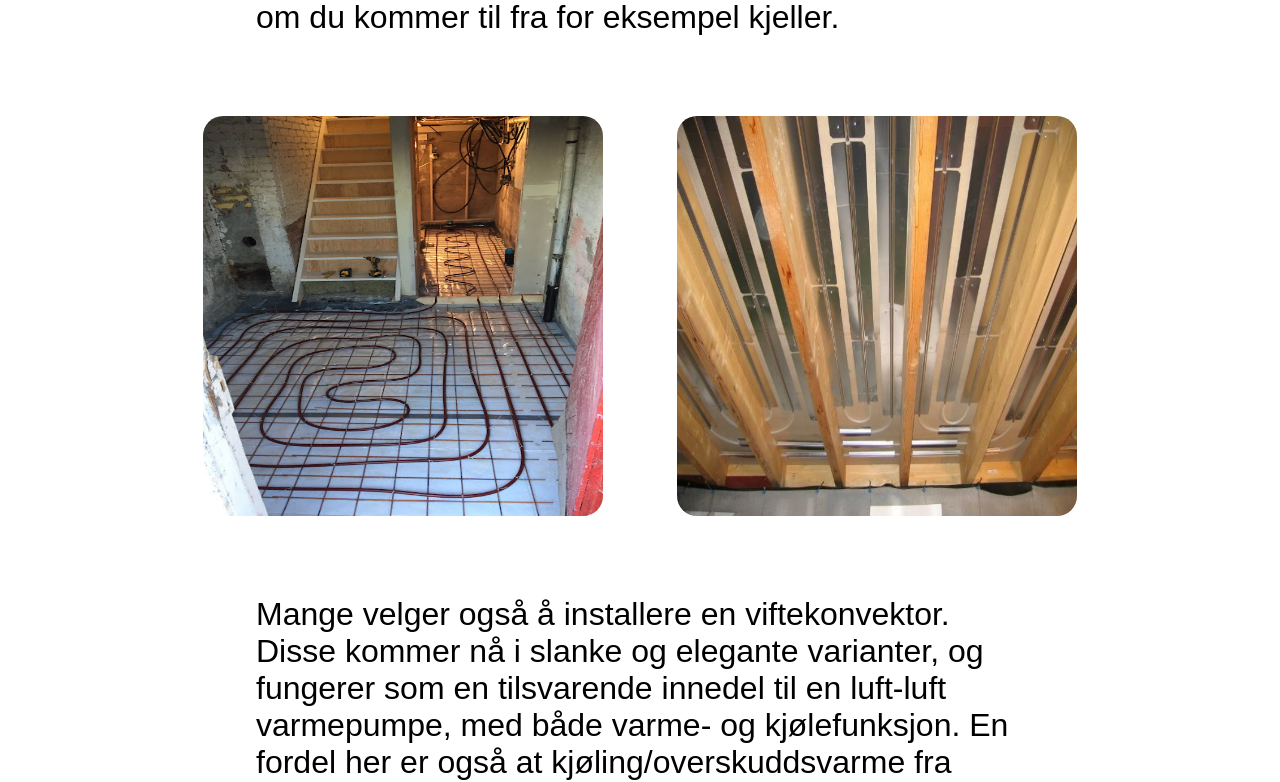
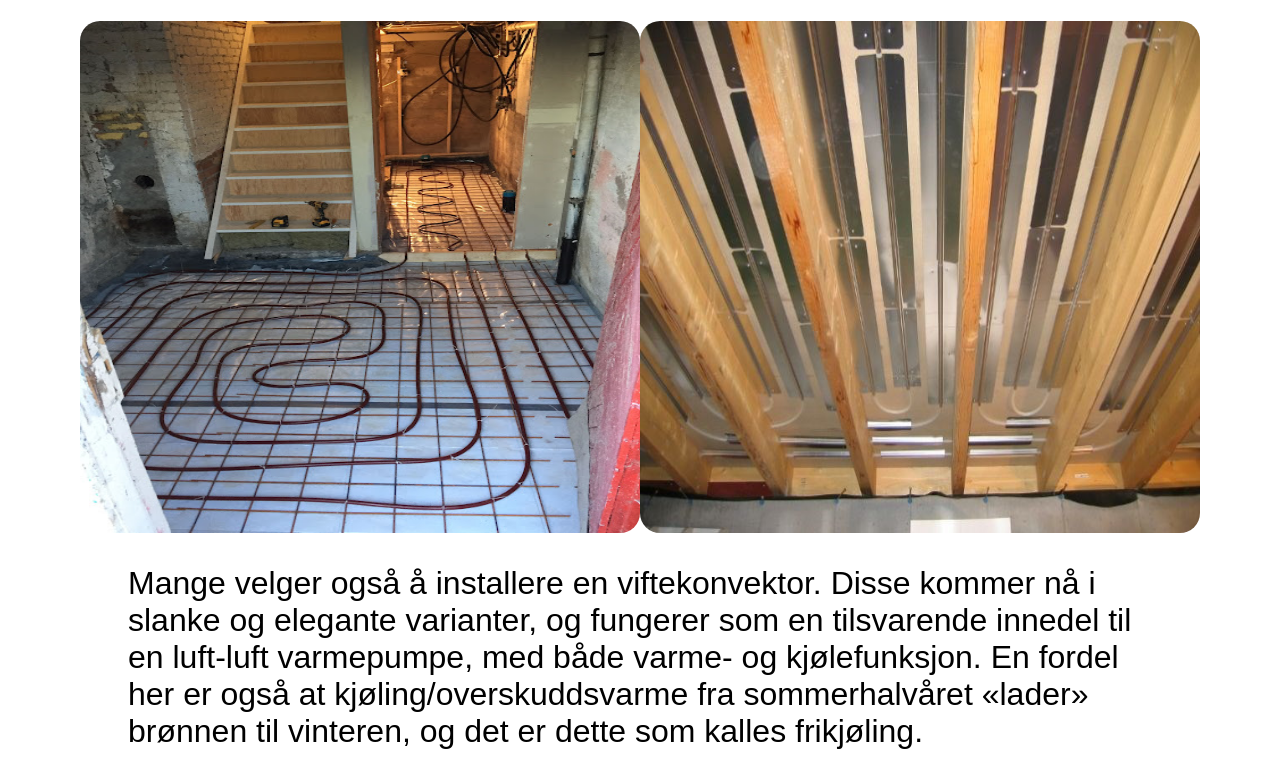
Before and after one commit to joar1/igrunn, a React (Create React App) app: page /tilgjenglig in a window 1280 px wide. Shown: the part 627-1409 px from the top of the page. Built offline with nearby package versions, Linux system fonts and the light colour scheme.

Commit message:
availabilty

```diff
--- a/src/pages/Availability.jsx
+++ b/src/pages/Availability.jsx
@@ -8,38 +8,38 @@ function Availability() {
 	return (
 		<>
 			<Navbar />
+			<AvailabilityContainer>
+				{' '}
 				<HeaderH1>Passer dette min bolig?</HeaderH1>
-
 				<StyledParagraph>
-				For å benytte seg av grunnvarme gir det mest mening om du har vannbåren
-				varme installert- som gir stabil og behagelig innetemperatur i hele
-				rommet. Vannbåren varme er følgelig lettere å implementere under
-				planleggingen av nybygg - dersom du ikke er så heldig at du allerede har
-				dette i ditt eksisterende bygg. Men, det er fullt mulig å installere
-				vannbåren varme under renovering (om du er litt nevenyttig), og klarer
-				du ikke dette selv kan vi hjelpe deg med prosessen. Se her hvordan det
-				kan gjøres, enten ved utskiftning av gulv, eller ved å installere fra
-				undersiden om du kommer til fra for eksempel kjeller.
+					For å benytte seg av grunnvarme gir det mest mening om du har
+					vannbåren varme installert- som gir stabil og behagelig innetemperatur
+					i hele rommet. Vannbåren varme er følgelig lettere å implementere
+					under planleggingen av nybygg - dersom du ikke er så heldig at du
+					allerede har dette i ditt eksisterende bygg. Men, det er fullt mulig å
+					installere vannbåren varme under renovering (om du er litt
+					nevenyttig), og klarer du ikke dette selv kan vi hjelpe deg med
+					prosessen. Se her hvordan det kan gjøres, enten ved utskiftning av
+					gulv, eller ved å installere fra undersiden om du kommer til fra for
+					eksempel kjeller.
 				</StyledParagraph>
-
 				<ImageContainer>
 					<img src={Bilde6} alt='#' />
 					<img src={Bilde7} alt='#' />
 				</ImageContainer>
-
 				<StyledParagraph>
 					Mange velger også å installere en viftekonvektor. Disse kommer nå i
-				slanke og elegante varianter, og fungerer som en tilsvarende innedel til
-				en luft-luft varmepumpe, med både varme- og kjølefunksjon. En fordel her
-				er også at kjøling/overskuddsvarme fra sommerhalvåret «lader» brønnen
-				til vinteren, og det er dette som kalles frikjøling.
+					slanke og elegante varianter, og fungerer som en tilsvarende innedel
+					til en luft-luft varmepumpe, med både varme- og kjølefunksjon. En
+					fordel her er også at kjøling/overskuddsvarme fra sommerhalvåret
+					«lader» brønnen til vinteren, og det er dette som kalles frikjøling.
 				</StyledParagraph>
-
 				<StyledParagraph>
 					Den samme varmepumpa leverer også tappevann, slik at din gamle elkjel
 					kan fases ut. Varmtvannet du bruker til dusj og oppvask er altså
 					oppvarmet med den samme kostnadsbesparende teknologien.
 				</StyledParagraph>
+			</AvailabilityContainer>
 
 			<Footer />
 		</>
@@ -48,31 +48,33 @@ function Availability() {
 
 export default Availability;
 
+const AvailabilityContainer = styled.div`
+	margin: 0 auto;
+	width: 80%;
+`;
+
 const HeaderH1 = styled.h1`
-	padding: 0.8em;
+	padding: 0.8em 0;
 	font-size: 3.5em;
 	text-align: center;
 	color: orange;
 `;
 
+const StyledParagraph = styled.p`
+	text-align: left;
+	margin: 1em auto;
+	margin-bottom: 2em;
+	font-size: 2em;
+`;
+
 const ImageContainer = styled.div`
-	display: flex;
-	align-items: center;
-	justify-content: space-evenly;
-	margin: 5em auto;
-	width: 80%;
+	display: grid;
+	grid-template-columns: 1fr 1fr;
+	justify-content: center;
+	margin: 0 auto;
 	img {
-		height: 400px;
-		width: 400px;
+		height: 512px;
+		width: 560px;
 		border-radius: 20px;
 	}
 `;
-
-const StyledParagraph = styled.p`
-	width: 60%;
-	text-align: left;
-	word-wrap: normal;
-	margin: 0 auto;
-	margin-bottom: 2em;
-	font-size: 2em;
-`;
```
Also changed, not shown: 7 other files (tests, documents, lock files or other folders). Lines whose indentation alone changed are shown as unchanged.
